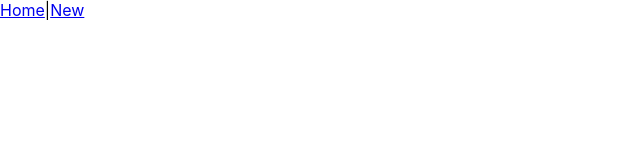
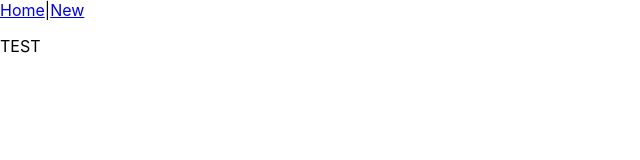
Before and after one commit to yordanosW/Milestone2_frontend, a React (Create React App) app: page /food in a window 1280 px wide. Before the commit this address had no page. Shown: the top 160 px of the page, without its empty margins (0-640 px from the left). Built offline with nearby package versions, Linux system fonts and the light colour scheme.

Commit message:
Food display fixed

```diff
--- a/src/App.js
+++ b/src/App.js
@@ -14,7 +14,7 @@ function App() {
           <Navbar />
           <Routes>
             <Route path ='/' element={<Home />}/>
-            <Route path ='/food/:id' element={<Food />}/>
+            <Route path ='/food' element={<Food />}/>
             <Route path ='/food/new' element={<NewFood/>}/>
             <Route path = '/Grocery' element={<Grocery/>}/>
             <Route path = '/SignIn' element={<SignIn/>}/>
--- a/src/Components/Food.js
+++ b/src/Components/Food.js
@@ -1,9 +1,9 @@
 function Food() {
+    console.log('hello')
     return(
-        <div>
-            food
-        </div>
+       <p>TEST</p>
     )
+
 }
 
 export default Food
--- a/src/Components/Home.js
+++ b/src/Components/Home.js
@@ -21,7 +21,7 @@ function Home() {
     return (
         <div key={foods.id}>
 
-            <Link to={`/foods/${food._id}`}>{food.name}</Link>
+            <Link to={`/food`}>{food.name}</Link>
         </div>
     )
    })
```
